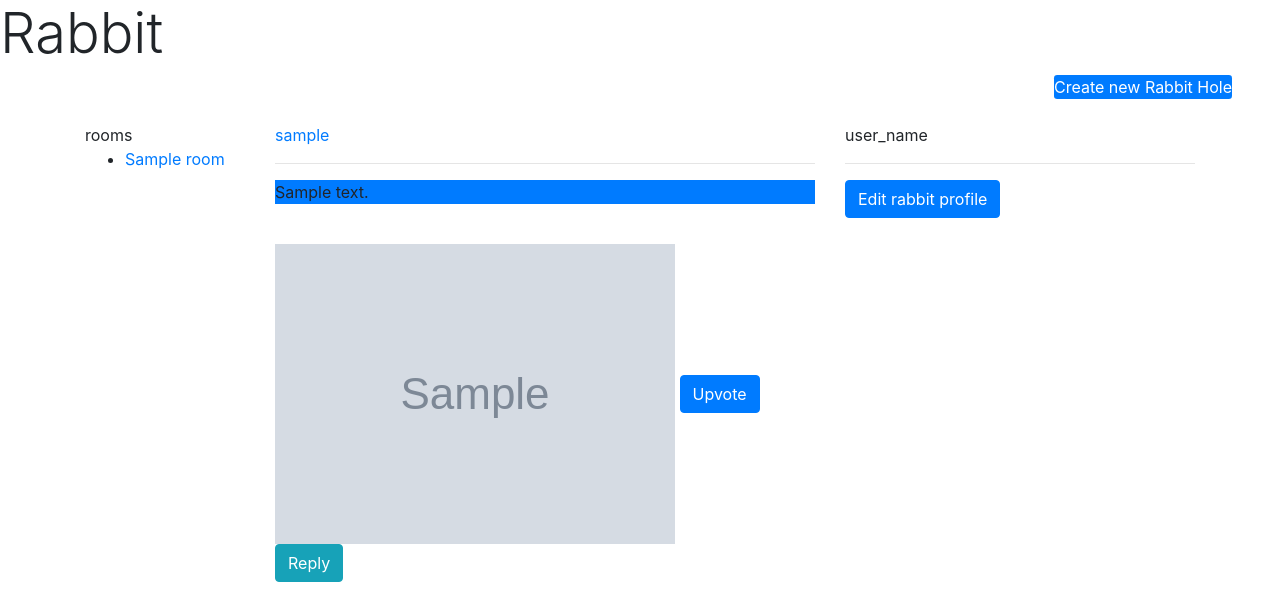
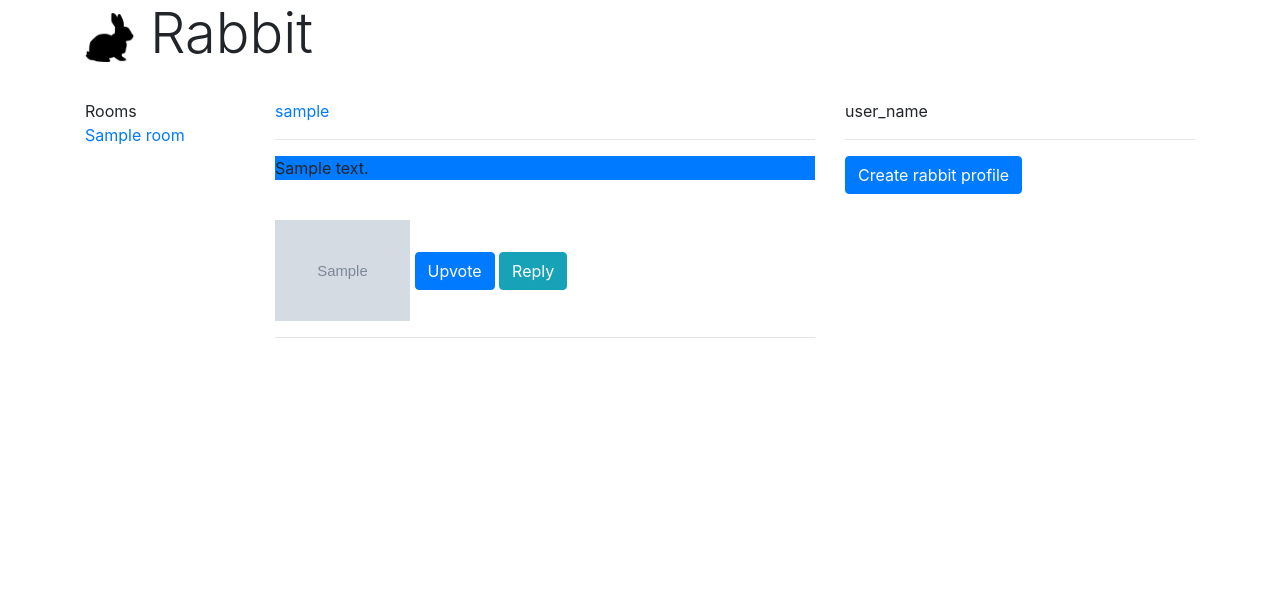
Before and after one commit to SalehOH/Rabbit, a Django app: template templates/RabbitHole/index.html in a window 1280 px wide. Shown: the top 594 px of the page. Run offline with Django 4.2, Linux system fonts and the light colour scheme; the template is opened without the code that fills it: values that come from a table or form of the project are taken from there, others are empty; tables that the repository leaves empty hold one stand-in row (values such as "Sample post"); grey boxes marked "Sample" are stand-in pictures; some libraries are stand-ins or nearby versions.

Commit message:
Edited buttons to change based on whether user is authenticated or not, added logo and quality of life design

```diff
--- a/templates/RabbitHole/index.html
+++ b/templates/RabbitHole/index.html
@@ -3,25 +3,31 @@
 {% load static %}
 
 {% block css %}
-<!-- <link rel="stylesheet" href="{% static 'RabbitHole/css/main.css'%}" /> -->
-<!-- <link rel=”stylesheet” href=”https://stackpath.bootstrapcdn.com/bootstrap/5.0.0-alpha1/css/bootstrap.min.css”rel=”nofollow” integrity=”sha384-r4NyP46KrjDleawBgD5tp8Y7UzmLA05oM1iAEQ17CSuDqnUK2+k9luXQOfXJCJ4I” crossorigin=”anonymous”> -->
 {% endblock css %}
 
 {% block content %}
-<h4 class="display-4 mr-5">Rabbit</h4>
-<a href="{% url 'create_room'%}" class = "button btn-primary float-right rounded-sm mr-5">Create new Rabbit Hole</a><br>
+<div class="container">
+<div class="row">
+    <div class = "col">
+        <h4 class="display-4 mr-5"><img src="{% static '\images\logo.jpg' %}" class = "img-fluid" style="width: 10%" alt="{{post.room.name}}">    Rabbit</h4>
+    </div>
+    <div class = "col">
+        {% if request.user.is_authenticated %}
+            <a href="{% url 'create_room'%}" class = "button btn-primary float-right rounded-sm mr-5">Create new Rabbit Hole</a><br>
+        {% endif %}
+    </div>
+</div>
 
 
 <br>
-<div class="container">
     <div class="row">
         <!-- rooms list navbar -->
         <div class="col-2">
-            <div>rooms</div>
+            <div>Rooms</div>
             {% if rooms %}
-                <ul>
+                <ul class="list-unstyled">
                     {% for room in rooms %}
-                        <li><a href="{% url 'room' room_name=room.name%}">{{room.name}}</a></li>
+                        <li><a href="{% url 'room' room_name=room.name%}" class = "text-decoration-none">{{room.name}}</a></li>
                     {% endfor %}
                 </ul>
             {% endif %}
@@ -37,7 +43,7 @@
                     <p class="bg-primary">{{post.content}}</p>
                     {% if post.image %}
                         <br/>
-                        <img src="{{post.image.url}}" alt="{{post.room.name}}">
+                        <img src="{{post.image.url}}" style="width: 25%" alt="{{post.room.name}}">
                     {% endif %}
                     <button class="btn btn-primary">Upvote</button>
                     <button class="btn btn-info">Reply</button>
@@ -57,7 +63,12 @@
             {% else %}
                 <div>user_name</div>
             {% endif %}<hr>
-            <button class="btn btn-primary">Edit rabbit profile</button>
+            {% if request.user.is_authenticated %}
+                <button class="btn btn-primary">Edit rabbit profile</button>
+                <button class="btn btn-info" onclick = "location.href = '{% url 'account_logout'%}'">Log out</button>
+            {% else %}
+                <button class="btn btn-primary">Create rabbit profile</button>
+            {% endif %}
         </div>
         <!-- end of user account box -->
     </div>
```
Also changed, not shown: static/images/logo.jpg (added).
